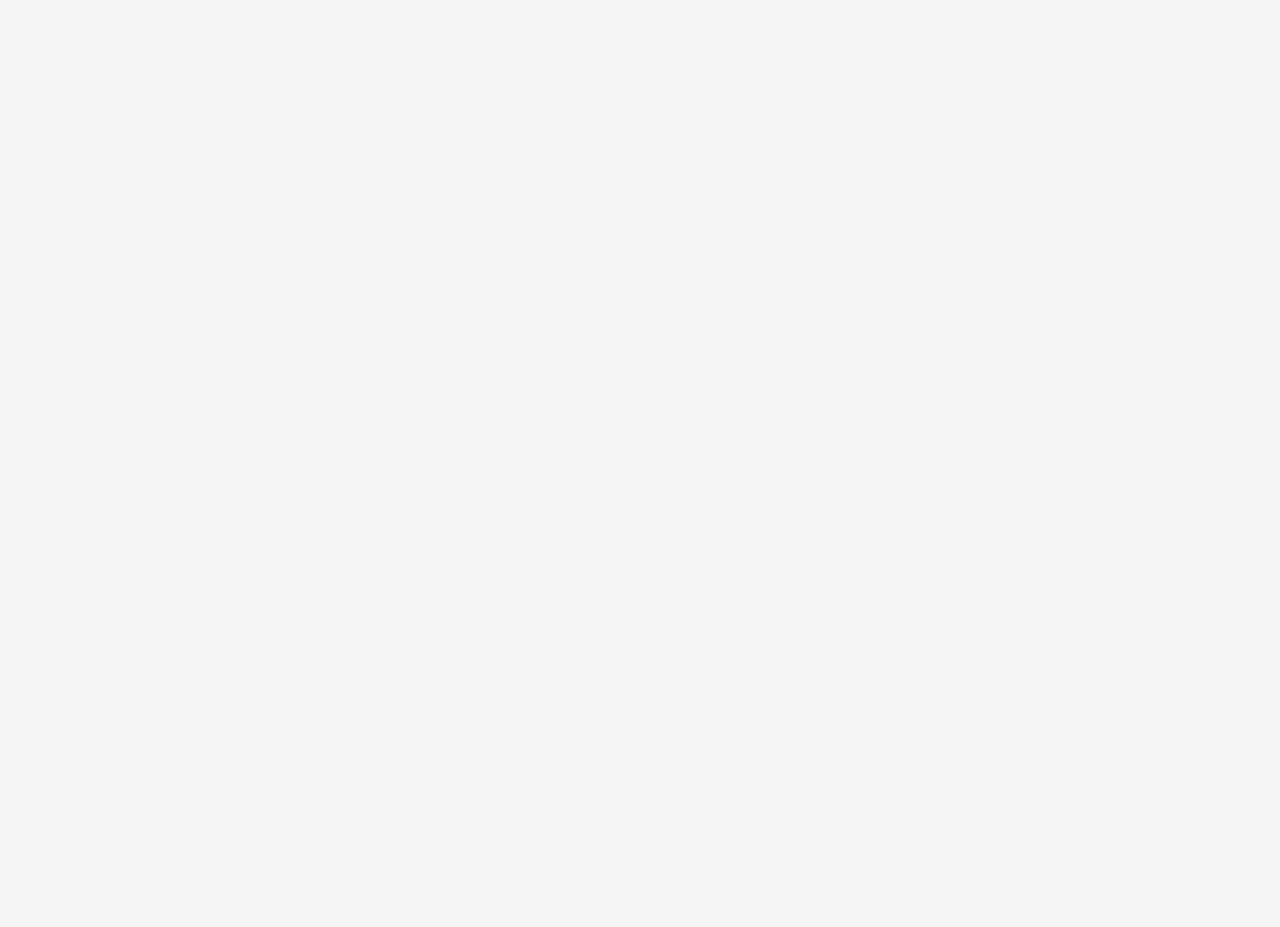
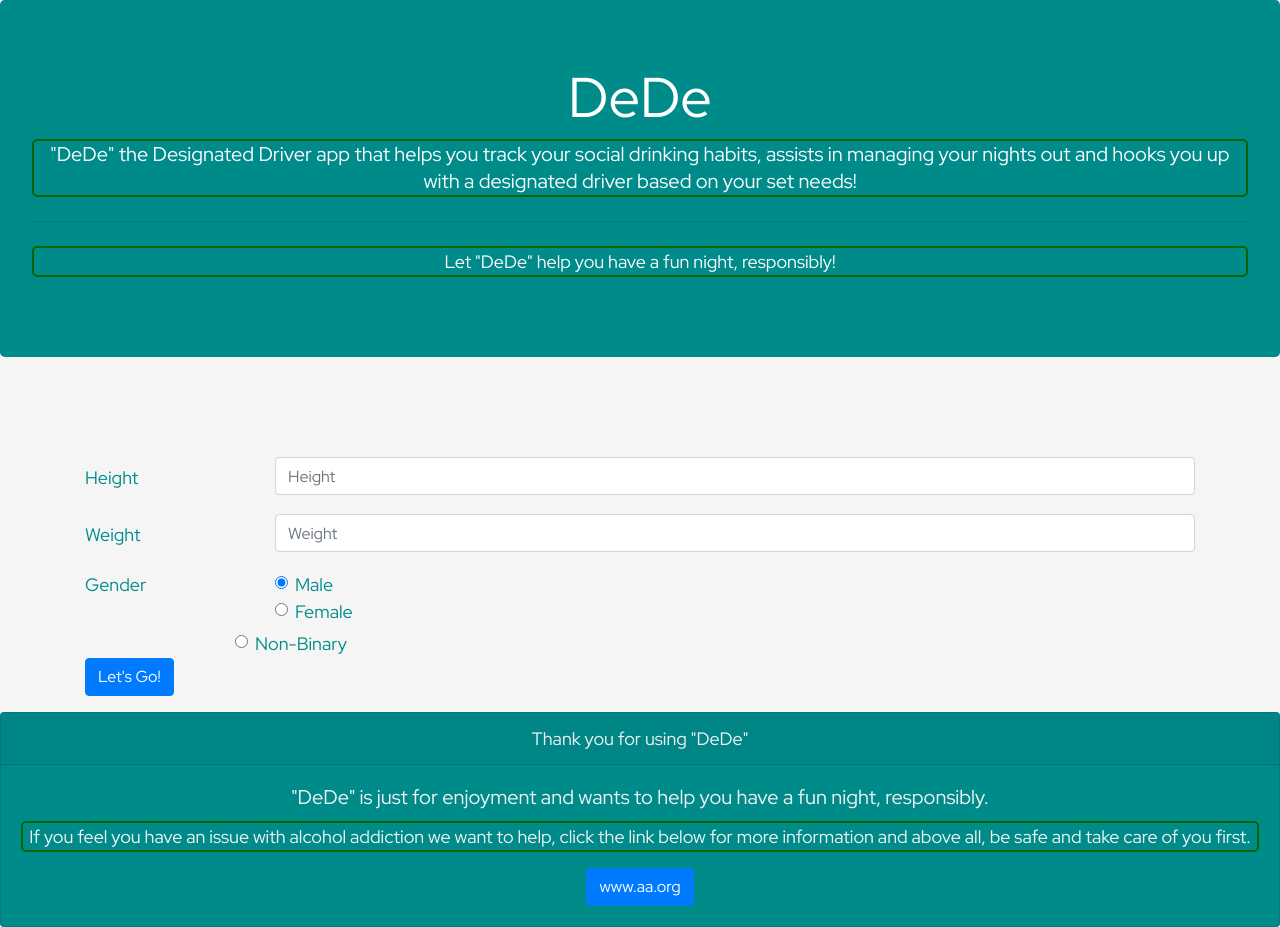
Before and after one commit to MarisaQ6/Final_Project_Dede, a React (Create React App) app in the folder client/: page /pagetwo in a window 1280 px wide. Before the commit the page ends 800 px from the top, so only its background shows below. Built offline with nearby package versions, Linux system fonts and the light colour scheme.

Commit message:
more info more info

```diff
--- a/client/src/App.js
+++ b/client/src/App.js
@@ -15,6 +15,9 @@ import {Container} from "./components/Grid";
 import PublicRoute from "./pages/PublicRoute";
 import ProtectedRoute from "./pages/PublicRoute";
 import Main from "./components/Main";
+import Header from "./components/Header";
+import Page2 from "./components/Page2";
+import Footer from "./components/Footer";
 import './App.css';
 
 //I want to add some basic inline styling here, even though we are bringing in styles
@@ -26,6 +29,7 @@ const listStyle = {
 const AuthExample = () => (
 	<Router>
 		<div>
+			<Header/>
       		{/* <Nav className="App-header"/> */}
 			<Container>
 				{/* <AuthButton/>
@@ -36,6 +40,7 @@ const AuthExample = () => (
 				</ul> */}
 				<Switch>
 					<Route exact path="/" component={Main}/>
+					<Route exact path="/pagetwo" component={Page2}/>
 					<Route exact path="/public" component={PublicRoute}/>
 					<Route exact path="/login" component={Login}/>
 					<Route exact path="/register" component={Register}/>
@@ -43,6 +48,7 @@ const AuthExample = () => (
 					{/* <Route component={NoMatch} /> */}
 				</Switch>
 			</Container>
+			<Footer/>
 		</div>
 	</Router>
 )
--- a/client/src/components/Footer/index.js
+++ b/client/src/components/Footer/index.js
@@ -2,12 +2,17 @@ import React from "react";
 
 function Footer() {
   return (
-    <footer>
-      <hr />
-      <p className="pull-right">
-        <i className="fab fa-github" /> Proudly built using React.js
-      </p>
-    </footer>
+    <div className="card text-center">
+    <div className="card-header">
+      Thank you for using "DeDe"
+    </div>
+    <div className="card-body">
+      <h5 className="card-title">"DeDe" is just for enjoyment and wants to help you have a fun night, responsibly.</h5>
+      <p className="card-text">If you feel you have an issue with alcohol addiction we want to help, click the link below for more information and above all, be safe and take care of you first.</p>
+      <a href="https://www.aa.org/" target="_blank" className="btn btn-primary">www.aa.org</a>
+    </div>
+
+  </div>
   );
 }
 
--- /dev/null
+++ b/client/src/components/Header/index.js
@@ -0,0 +1,17 @@
+import React from "react";
+
+function Header() {
+  return (
+    <div className="jumbotron text-center">
+    <h1 className="display-4">DeDe</h1>
+    <p className="lead">"DeDe" the Designated Driver app that helps you track your social drinking habits, assists in managing your nights out and hooks you up with a designated driver based on your set needs!
+    </p>
+    <hr className="my-4"/>
+    <p>Let "DeDe" help you have a fun night, responsibly!</p>
+    {/* <a className="btn btn-primary btn-lg" href="#" role="button">Let's Go!</a> */}
+  </div>
+
+  );
+}
+
+export default Header;
--- a/client/src/components/Main/index.js
+++ b/client/src/components/Main/index.js
@@ -6,28 +6,10 @@ function Main() {
   return(
       <div>
 
-    <div className="jumbotron text-center">
-    <h1 className="display-4">DeDe</h1>
-    <p className="lead">"DeDe" the Designated Driver app that helps you track your social drinking habits, assists in managing your nights out and hooks you up with a designated driver based on your set needs!
-    </p>
-    <hr className="my-4"/>
-    <p>Let "DeDe" help you have a fun night, responsibly!</p>
-    {/* <a className="btn btn-primary btn-lg" href="#" role="button">Let's Go!</a> */}
-  </div>
 
     <EntryLogSection/>
 
-  <div className="card text-center">
-        <div className="card-header">
-          Thank you for using "DeDe"
-        </div>
-        <div className="card-body">
-          <h5 className="card-title">"DeDe" is just for enjoyment and wants to help you have a fun night, responsibly.</h5>
-          <p className="card-text">If you feel you have an issue with alcohol addiction we want to help, click the link below for more information and above all, be safe and take care of you first.</p>
-          <a href="https://www.aa.org/" target="_blank" className="btn btn-primary">www.aa.org</a>
-        </div>
 
-      </div>
 
 
   </div>
--- /dev/null
+++ b/client/src/components/Page2/index.js
@@ -0,0 +1,73 @@
+import React from "react";
+import "./style.css";
+import Main from "../Main";
+
+function Page2(){
+    // Main page will enter info and direct to form
+    return(
+        <div>
+            <form>
+  <div className="form-group row">
+    <label for="inputEmail3" className="col-sm-2 col-form-label">Height</label>
+    <div className="col-sm-10">
+      <input type="email" className="form-control" id="inputEmail3" placeholder="Height"/>
+    </div>
+  </div>
+  <div className="form-group row">
+    <label for="inputPassword3" className="col-sm-2 col-form-label">Weight</label>
+    <div className="col-sm-10">
+      <input type="password" className="form-control" id="inputPassword3" placeholder="Weight"/>
+    </div>
+  </div>
+  <fieldset className="form-group">
+    <div className="row">
+      <legend className="col-form-label col-sm-2 pt-0">Gender</legend>
+      <div className="col-sm-10">
+        <div className="form-check">
+          <input className="form-check-input" type="radio" name="gridRadios" id="gridRadios1" value="option1" checked/>
+          <label className="form-check-label" for="gridRadios1">
+            Male
+          </label>
+        </div>
+        <div className="form-check">
+          <input className="form-check-input" type="radio" name="gridRadios" id="gridRadios2" value="option2"/>
+          <label className="form-check-label" for="gridRadios2">
+            Female
+          </label>
+        </div>
+        <div className="form-check-input">
+          <input className="form-check-input" type="radio" name="gridRadios" id="gridRadios3" value="option3"/>
+          <label className="form-check-label" for="gridRadios3">
+            Non-Binary
+          </label>
+        </div>
+      </div>
+    </div>
+  </fieldset>
+   <div className="form-group row">
+    {/* <div className="col-sm-2">Checkbox</div> */}
+    <div className="col-sm-10">
+      <div className="form-check">
+        {/* <input className="form-check-input" type="checkbox" id="gridCheck1"/> */}
+        {/* <label className="form-check-label" for="gridCheck1">
+          Example checkbox
+        </label> */}
+      </div>
+    </div>
+  </div>
+  <div className="form-group row">
+    <div className="col-sm-10">
+      <button type="submit" className="btn btn-primary">Let's Go!</button>
+    </div>
+  </div>
+</form>
+        </div>
+
+/* The results for the Height/Weight/Gender and DataBase for drinks will be calculated here</div> */
+
+
+
+    )
+}
+
+export default Page2;
```
Also changed, not shown: client/src/components/Footer/style.css (added), client/src/components/Header/style.css (added), client/src/components/Page2/style.css (added), client/src/images/beer1.jpg (added), client/src/images/cocktail1.png (added).
